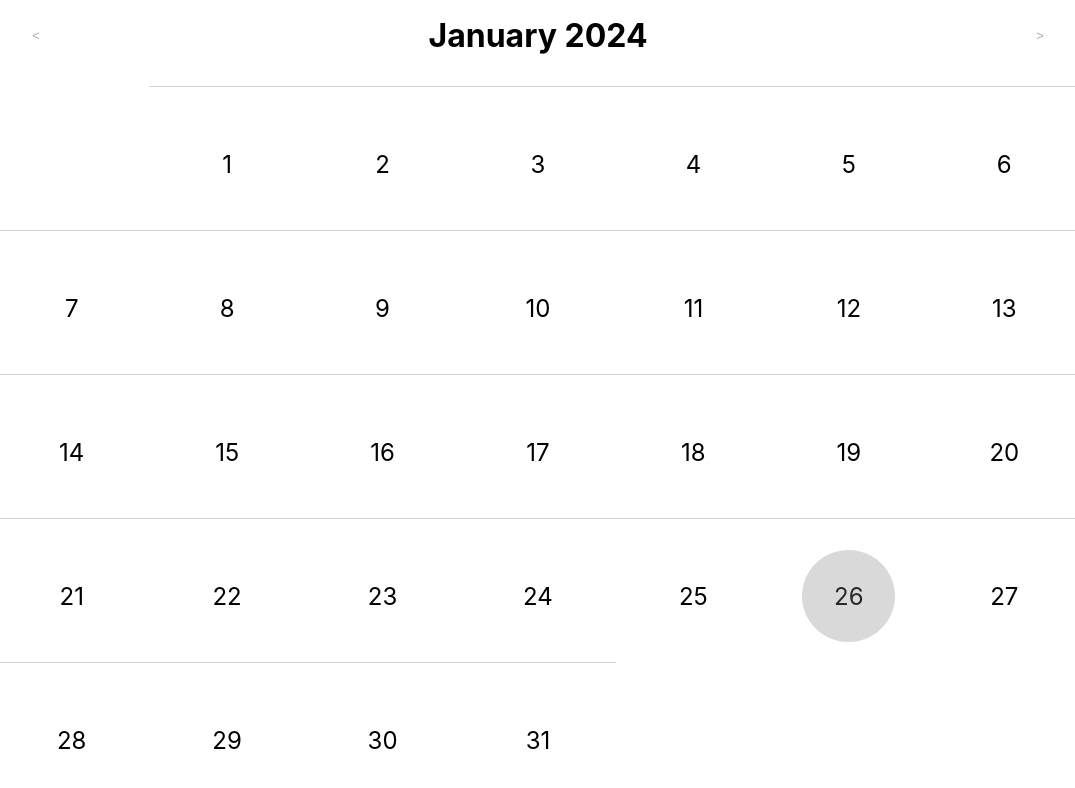
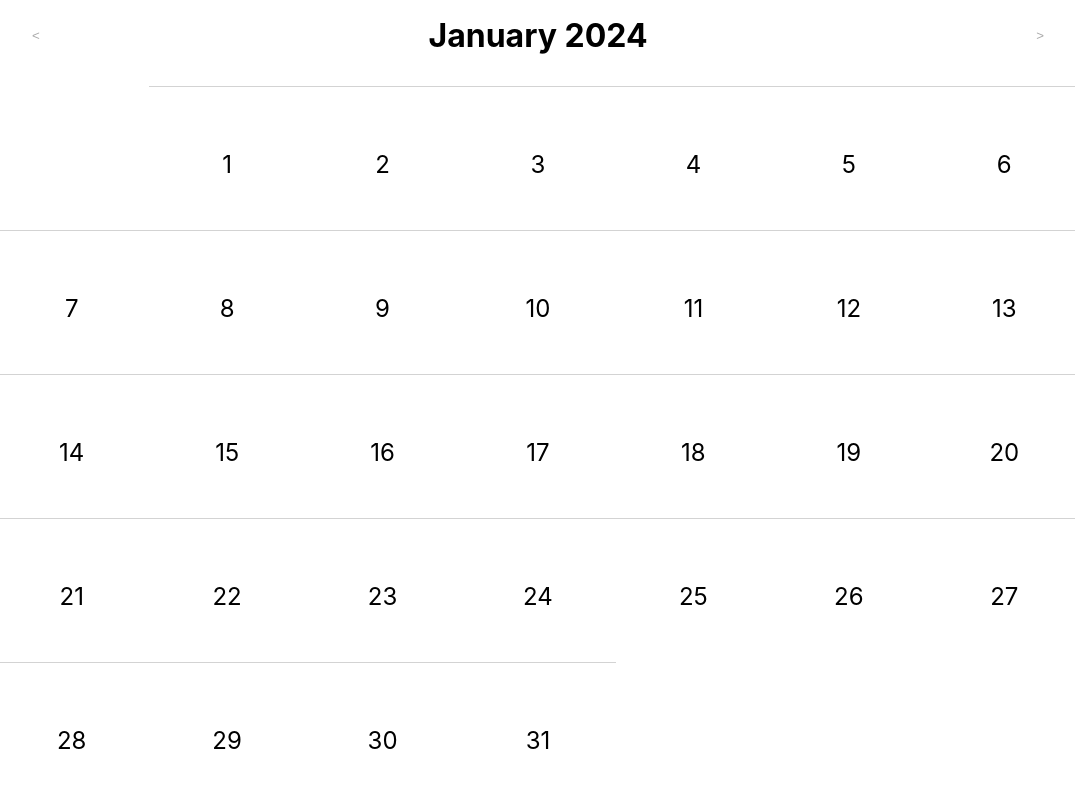
Before and after one commit to ljacob23/habit_tracker, a React (Create React App) app: page / in a window 1280 px wide. Shown: the top 788 px of the page, without its empty margins (102-1177 px from the left). Built offline with nearby package versions, Linux system fonts and the light colour scheme.

Commit message:
The array is completed, just have to get the className part

```diff
--- a/src/App.js
+++ b/src/App.js
@@ -8,7 +8,7 @@ function App() {
   const [modalOpen, setModalOpen] = useState(false);
   const [selectedDate, setSelectedDate] = useState(null);
   const weekdays = ['Sun', 'Mon', 'Tue', 'Wed', 'Thu', 'Fri', 'Sat'];
-  const [boolean, setBoolean] = useState(false);
+  const [completeArray, setCompleteArray] = useState(false);
   // let boolean;
 
     //get the year
@@ -22,9 +22,8 @@ function App() {
 
     //creates a callback function for the greendot
     const completed = (complete) => {
-      console.log(complete);
-      setBoolean(complete);
-      console.log(boolean);
+      setCompleteArray(complete);
+      console.log(completeArray);
 
     };
 
@@ -94,6 +93,7 @@ function App() {
                   {Array.from({ length: daysInMonth }, (_, index) => {
                     //index is the day in the month but zero-indexed so add 1
                     const dayNumber = index + 1;
+                    const habitDate = new Date(currentDate.getFullYear(), currentDate.getMonth(), index + 1).toISOString();
                     const sameDay = isSameDay(new Date(), new Date(currentDate.getFullYear(), currentDate.getMonth(), index + 1));
 
                     return(
@@ -105,7 +105,7 @@ function App() {
 
                         {dayNumber}
 
-                      <div className = "circle"></div>
+                      <div className = {`true ${completeArray[habitDate] ? '' : 'false'}`}></div>
                       <div className = "date"></div>
                       </div>
                     )
--- a/src/Modal.js
+++ b/src/Modal.js
@@ -5,6 +5,9 @@ import './Modal.css';
 const Modal = ({ isOpen, onClose, date, habitData, setHabitData, completed}) => {
     const [modalOpen, setModalOpen] = useState(false);
     const [selectedDate, setSelectedDate] = useState(null);
+    const [habitsArray, setHabitsArray] = useState([]);
+
+
     const checkBox = (habit) => {
         setHabitData((prevData) => {
             const dateISO = date ? date.toISOString() : '';
@@ -24,11 +27,27 @@ const Modal = ({ isOpen, onClose, date, habitData, setHabitData, completed}) =>
     if(!isOpen){
         return null;
     }
+    const dateISO = date.toISOString();
+
+    // const checker = () => {
+    //   const complete = (dateHabitData.habit1 && dateHabitData.habit2 && dateHabitData.habit3 && dateHabitData.habit4 && dateHabitData.habit5 && dateHabitData.habit6 && dateHabitData.habit7 || false);
+    //   const entry = {[dateISO]: complete};
+    //   console.log(complete);
+    //   setHabitsArray((prevArray) => {
+    //     const newArray = [...prevArray, entry];
+    //     completed(newArray);
+    //     console.log(entry);
+    //     return newArray;
+    //   });
+    //   closeModal();
+    // };
 
     //create this variable so the dataCheck can read the date
-    const dateISO = date.toISOString();
+
     //this will default to an empty object if dateISO is undefined
     const dateHabitData = habitData[dateISO] || {};
+
+
 
 
     const getCurrentWeek = () => {
@@ -41,23 +60,18 @@ const Modal = ({ isOpen, onClose, date, habitData, setHabitData, completed}) =>
         return week;
     };
 
-    // const handleDayClick = (dayNumber) => {
-
-    //     const clickedDate = new Date(dayNumber.getFullYear(), dayNumber.getMonth(), dayNumber.getDate());
-    //     console.log(clickedDate);
-
-    //    setSelectedDate(clickedDate);
-
-    //   };
-
     const closeModal = ()  => {
         onClose();
     };
 
 
-    const checker = () => {
+    const checker2 = () => {
       const complete = (dateHabitData.habit1 && dateHabitData.habit2 && dateHabitData.habit3 && dateHabitData.habit4 && dateHabitData.habit5 && dateHabitData.habit6 && dateHabitData.habit7 || false);
-      completed(complete);
+      const entry = {[dateISO]: complete};
+      // console.log(entry);
+      setHabitsArray((prevArray) => [...prevArray, entry]);
+      // console.log(habitsArray);
+      completed(habitsArray);
       closeModal();
     };
 
@@ -84,7 +98,7 @@ const Modal = ({ isOpen, onClose, date, habitData, setHabitData, completed}) =>
     return (
         <div className="modal-overlay">
           <div className="modal">
-            <button onClick={checker} className = "backButton">&laquo;</button>
+            <button onClick={checker2} className = "backButton">&laquo;</button>
 
                 <h2>
                     {date.toLocaleString('default', { month: 'short' })}{' '}
```
